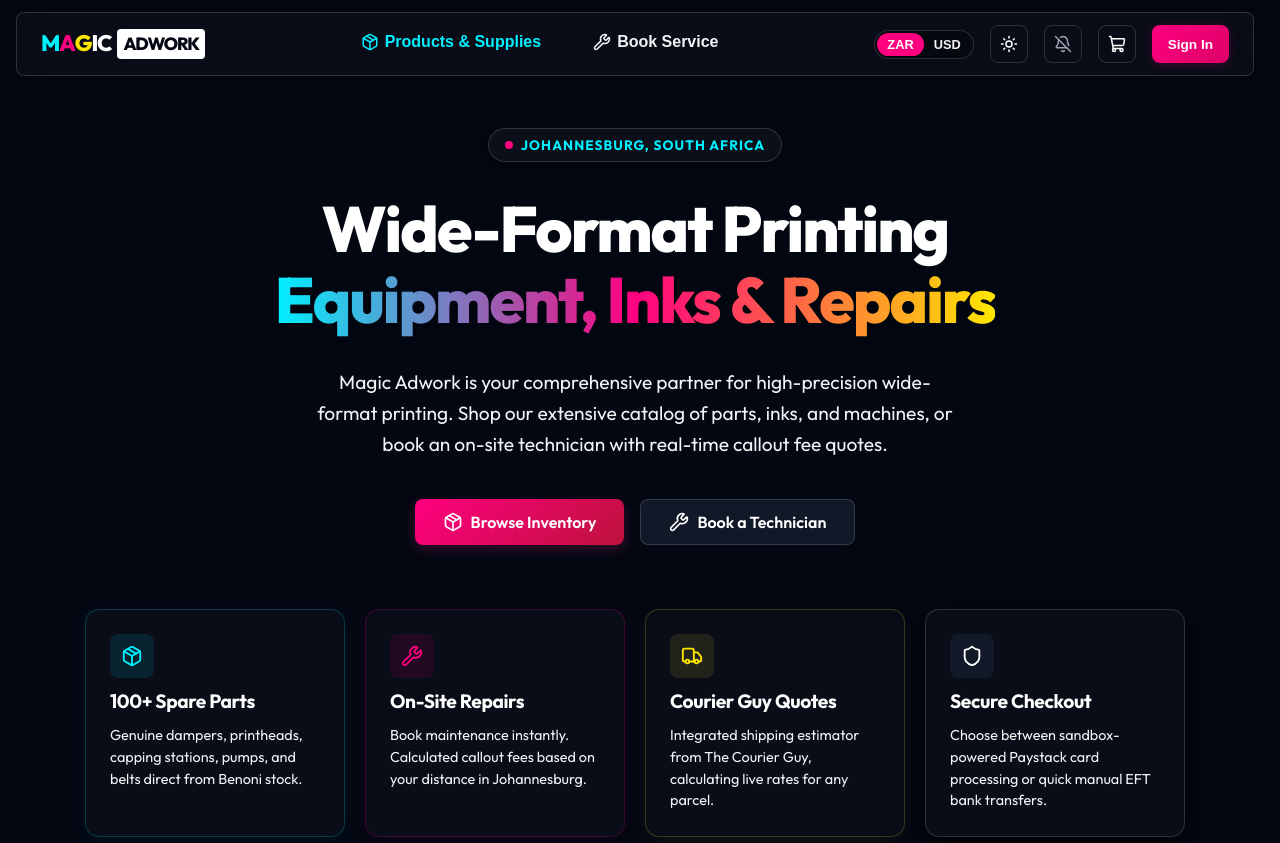
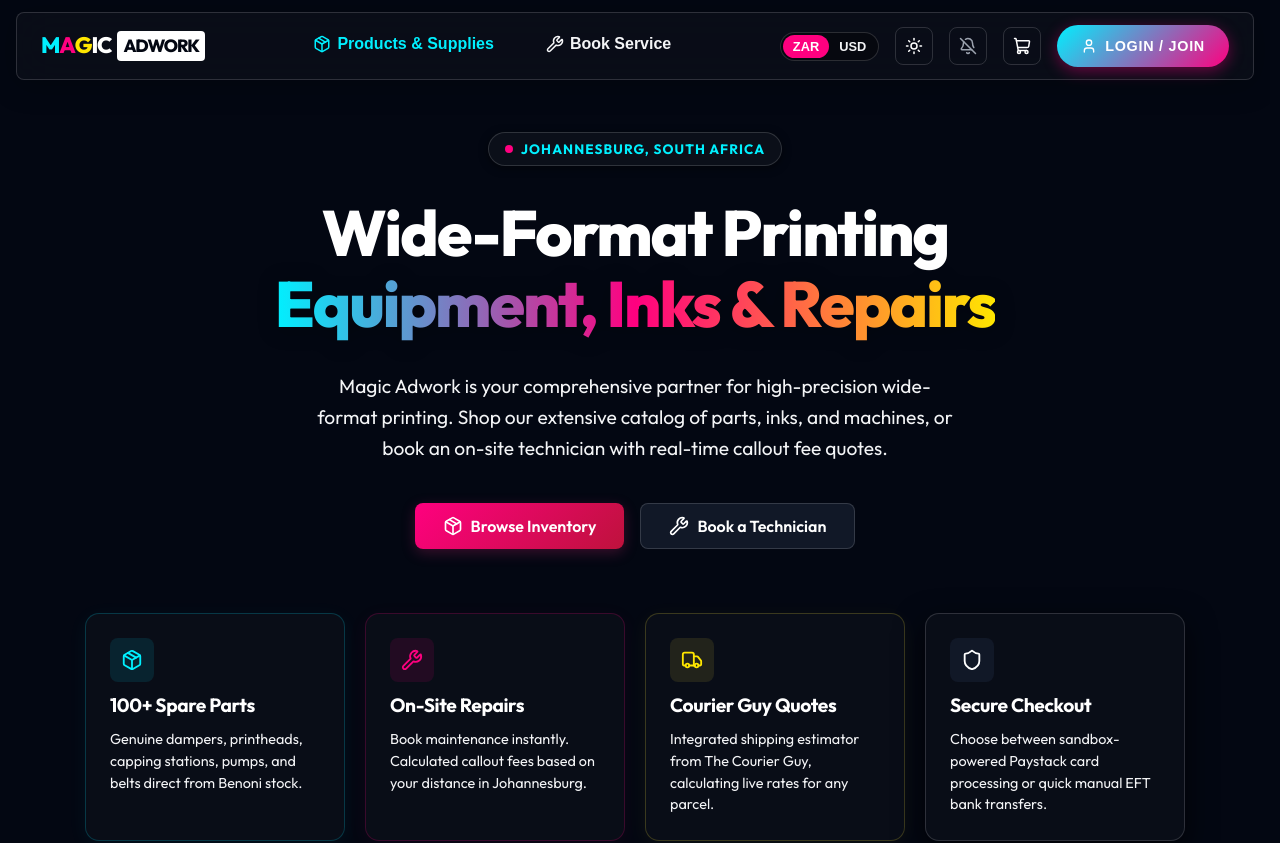
Before and after one commit to georgefaceprint/magicadwork, a React (Vite) app: page / in a window 1280 px wide. Shown: the top 843 px of the page. Built offline with nearby package versions, Linux system fonts and the light colour scheme; no server answers.

Commit message:
Enhance Login CTA button styling in Navbar

```diff
--- a/src/components/Navbar.jsx
+++ b/src/components/Navbar.jsx
@@ -1,6 +1,6 @@
 import React, { useState } from 'react';
 import { useApp } from '../context/AppContext';
-import { ShoppingCart, Menu, X, Sun, Moon, Settings, Wrench, Package, Bell, BellOff, Download } from 'lucide-react';
+import { ShoppingCart, Menu, X, Sun, Moon, Settings, Wrench, Package, Bell, BellOff, Download, User } from 'lucide-react';
 
 export default function Navbar({ activeTab, setActiveTab, toggleCartOpen }) {
   const { cart, currency, setCurrency, theme, toggleTheme, deferredPrompt, installPwa, notificationsEnabled, requestNotificationPermission, currentUser, setAuthModalOpen, logout } = useApp();
@@ -278,24 +278,35 @@
           <button
             onClick={() => setAuthModalOpen(true)}
             style={{
-              background: 'linear-gradient(135deg, var(--cmyk-magenta) 0%, #db0066 100%)',
+              background: 'linear-gradient(135deg, var(--cmyk-cyan) 0%, var(--cmyk-magenta) 100%)',
               border: 'none',
-              borderRadius: 'var(--radius-sm)',
-              padding: '0 16px',
-              height: '38px',
+              borderRadius: 'var(--radius-full)',
+              padding: '0 24px',
+              height: '42px',
               display: 'flex',
               alignItems: 'center',
+              gap: '8px',
               color: '#fff',
-              fontWeight: '700',
-              fontSize: '0.85rem',
+              fontWeight: '800',
+              fontSize: '0.9rem',
+              textTransform: 'uppercase',
+              letterSpacing: '0.05em',
               cursor: 'pointer',
-              boxShadow: '0 2px 10px rgba(255, 0, 127, 0.2)',
-              transition: 'all var(--transition-fast)'
+              boxShadow: '0 4px 15px rgba(255, 0, 127, 0.4)',
+              transition: 'all 0.3s ease',
+              transform: 'scale(1)'
             }}
-            onMouseEnter={(e) => e.currentTarget.style.filter = 'brightness(1.1)'}
-            onMouseLeave={(e) => e.currentTarget.style.filter = 'none'}
+            onMouseEnter={(e) => {
+              e.currentTarget.style.transform = 'scale(1.05)';
+              e.currentTarget.style.boxShadow = '0 6px 20px rgba(0, 229, 255, 0.5)';
+            }}
+            onMouseLeave={(e) => {
+              e.currentTarget.style.transform = 'scale(1)';
+              e.currentTarget.style.boxShadow = '0 4px 15px rgba(255, 0, 127, 0.4)';
+            }}
           >
-            Sign In
+            <User size={16} />
+            Login / Join
           </button>
         ) : (
           <div style={{ position: 'relative' }}>
```
